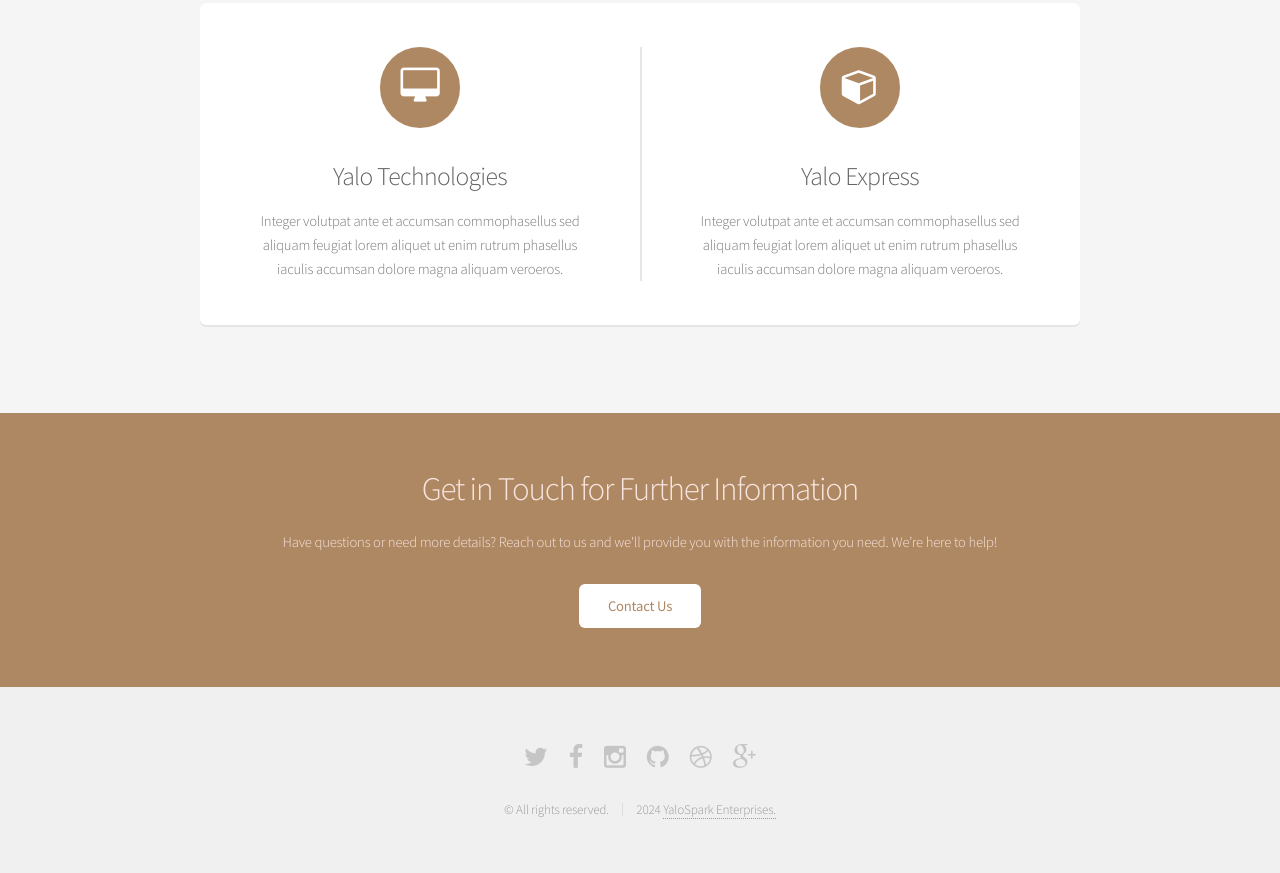
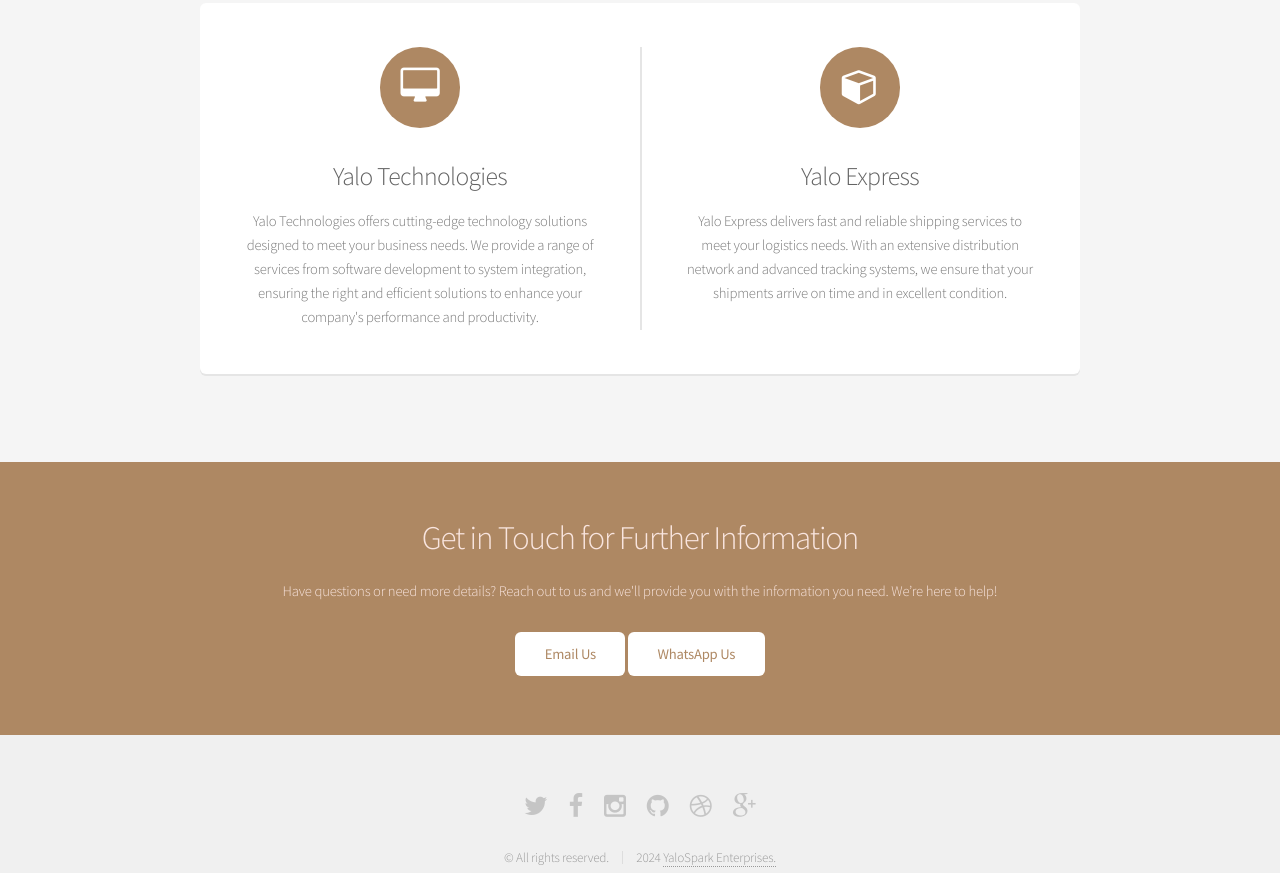
Before and after one commit to yalospark/yalospark.github.io, a plain HTML site: page index.html in a window 1280 px wide. Shown: the part 1032-1905 px from the top of the page. Drawn offline with Linux system fonts and the light colour scheme.

Commit message:
tambah penjelasan pilar bisnis dan contact ke whatsapp

```diff
--- a/index.html
+++ b/index.html
@@ -60,15 +60,16 @@
 					<section>
 						<span class="icon major fa-desktop accent2"></span>
 						<h3>Yalo Technologies</h3>
-						<p>Integer volutpat ante et accumsan commophasellus sed aliquam feugiat lorem aliquet ut enim rutrum phasellus iaculis accumsan dolore magna aliquam veroeros.</p>
+						<p>Yalo Technologies offers cutting-edge technology solutions designed to meet your business needs. We provide a range of services from software development to system integration, ensuring the right and efficient solutions to enhance your company's performance and productivity.</p>
 					</section>
 					<section>
 						<span class="icon major fa-cube accent2"></span>
 						<h3>Yalo Express</h3>
-						<p>Integer volutpat ante et accumsan commophasellus sed aliquam feugiat lorem aliquet ut enim rutrum phasellus iaculis accumsan dolore magna aliquam veroeros.</p>
+						<p>Yalo Express delivers fast and reliable shipping services to meet your logistics needs. With an extensive distribution network and advanced tracking systems, we ensure that your shipments arrive on time and in excellent condition.</p>
 					</section>
 				</div>
 			</section>
+
 			</div>
 		</section>
 
@@ -76,7 +77,8 @@
 		<section id="cta">
 			<h2>Get in Touch for Further Information</h2>
 			<p>Have questions or need more details? Reach out to us and we'll provide you with the information you need. We’re here to help!</p>
-			<a href="mailto:yalospark@gmail.com" class="button">Contact Us</a>
+			<a href="mailto:yalospark@gmail.com" class="button">Email Us</a>
+			<a href="https://wa.me/yourphonenumber" class="button">WhatsApp Us</a>
 		</section>
 
 		<!-- Footer -->
```
